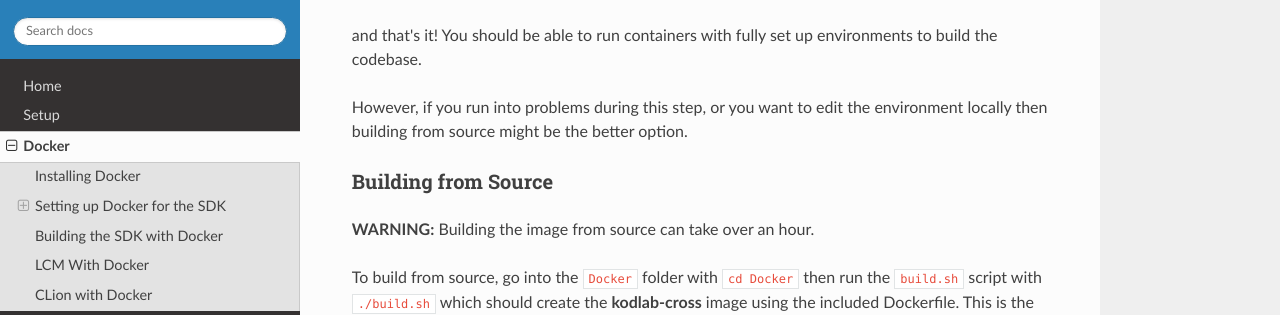
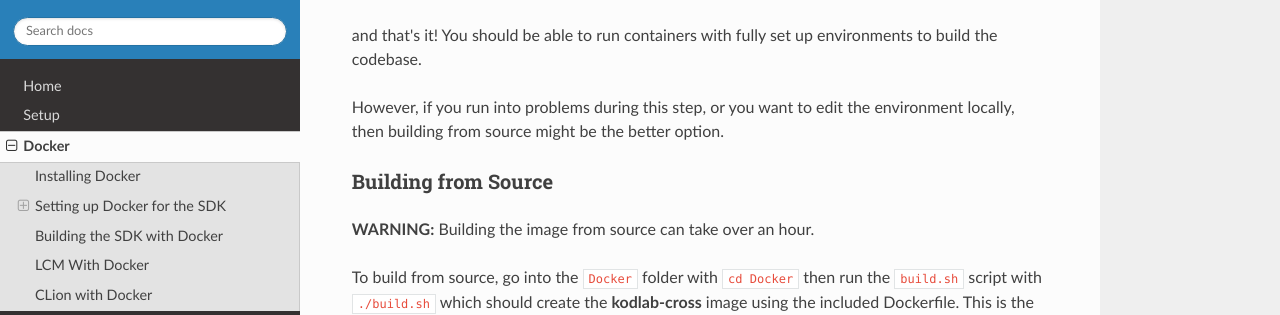
Before and after one commit to KodlabPenn/kodlab_mjbots_sdk, an MkDocs documentation site: the page built from docs/docker.md, in a window 1280 px wide and 900 px high, scrolled down 547 px. Shown: the part 160-475 px from the top of the window. Built offline with MkDocs 1.6.1, drawn with Linux system fonts in a browser that asks for light colours; nearby versions of some CDN libraries.

```diff
--- a/docs/docker.md
+++ b/docs/docker.md
@@ -15,7 +15,7 @@ You can download the **kodlab-cross** image from the Docker Hub using the follow
 
 and that's it! You should be able to run containers with fully set up environments to build the codebase.
 
-However, if you run into problems during this step, or you want to edit the environment locally then building from source might be the better option.
+However, if you run into problems during this step, or you want to edit the environment locally, then building from source might be the better option.
 
 ### Building from Source
 **WARNING:** Building the image from source can take over an hour.
```
